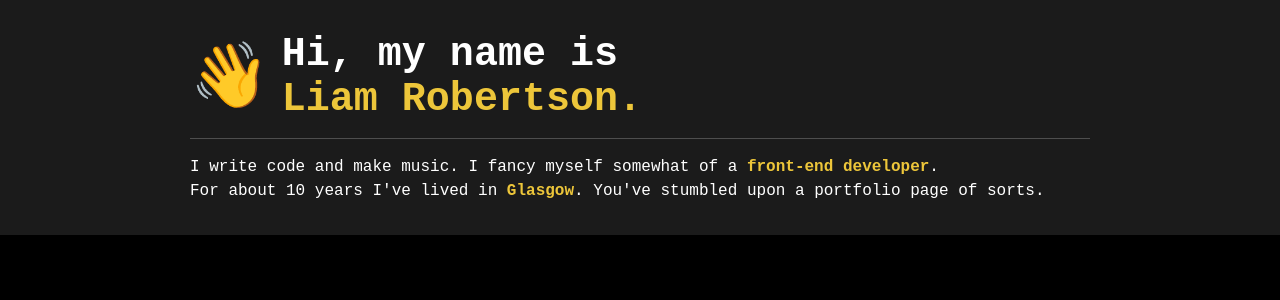
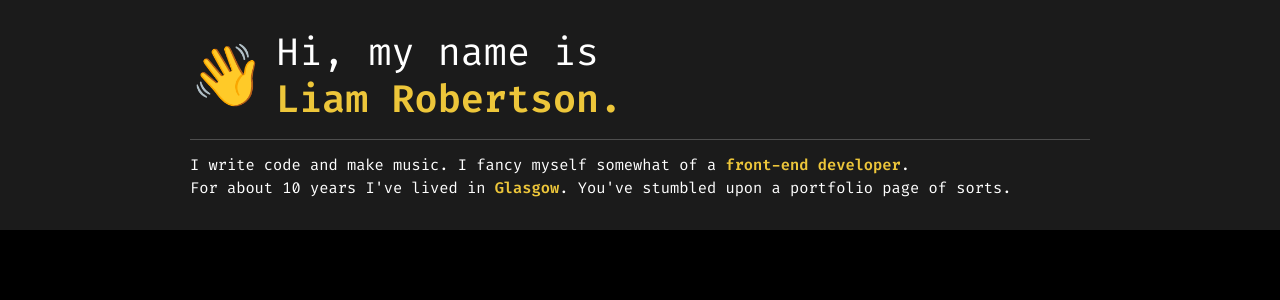
Before and after one commit to repercussive/liamrobertson, a Next.js app: page / in a window 1280 px wide. Shown: the top 300 px of the page. Built offline with nearby package versions, Linux system fonts and the light colour scheme.

Commit message:
💄 add Fira Code font

```diff
--- a/styles/globals.scss
+++ b/styles/globals.scss
@@ -1,3 +1,11 @@
+@font-face {
+  font-family: 'Fira Code';
+  src: url('/fonts/FiraCode-Variable.woff2');
+  font-style: normal;
+  font-weight: 0 999;
+  font-display: swap;
+}
+
 :root {
   --color-text: #ffffff;
   --color-accent: #edc63a;
@@ -10,8 +18,8 @@ html,
 body {
   padding: 0;
   margin: 0;
-  font-family: monospace;
-  font-size: 16px;
+  font-family: 'Fira Code', monospace;
+  font-size: 15px;
   color: var(--color-text);
   background-color: var(--color-bg);
 
@@ -29,7 +37,7 @@ body {
 
 strong {
   color: var(--color-accent);
-  font-weight: bold;
+  font-weight: 600;
 }
 
 p {
@@ -42,5 +50,6 @@ h3,
 h4,
 h5,
 h6 {
+  font-weight: normal;
   font-size: 1.5rem;
 }
```
Also changed, not shown: public/fonts/FiraCode-Variable.woff2 (added).
